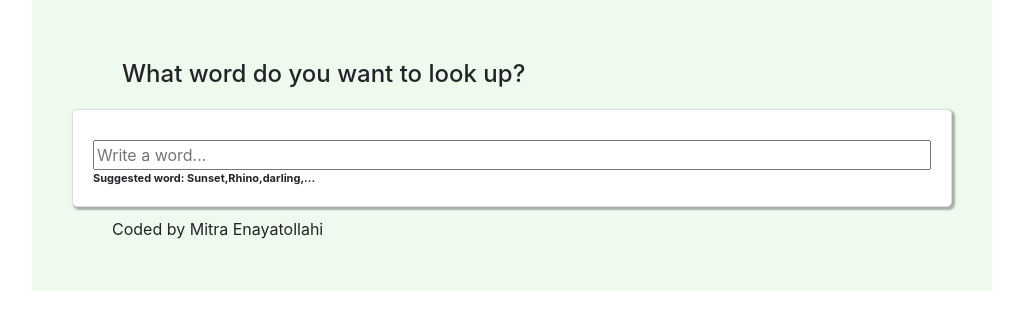
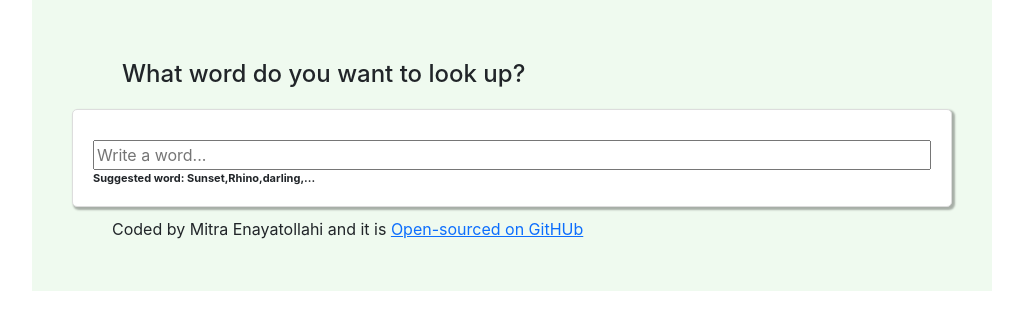
Before and after one commit to Mitra-rk/my_dictionary2, a React (Create React App) app: page / in a window 1280 px wide. Shown: the top 330 px of the page, without its empty margins (128-1151 px from the left). Built offline with nearby package versions, Linux system fonts and the light colour scheme; no server answers.

Commit message:
added github link

```diff
--- a/src/App.js
+++ b/src/App.js
@@ -9,7 +9,12 @@ export default function App() {
         <h1>What word do you want to look up?</h1>
         <Dictionary defaultWord="sunset" />
       </main>
-      <footer>Coded by Mitra Enayatollahi</footer>
+      <footer>
+        Coded by Mitra Enayatollahi and it is{" "}
+        <a href="https://github.com/Mitra-rk/my_dictionary2">
+          Open-sourced on GitHUb
+        </a>
+      </footer>
     </div>
   );
 }
```
